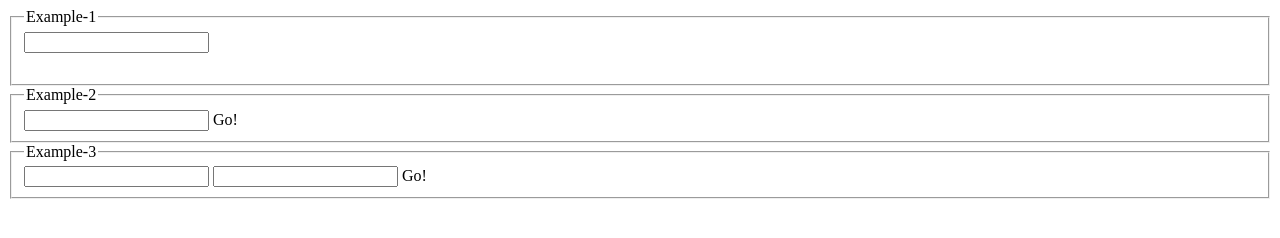
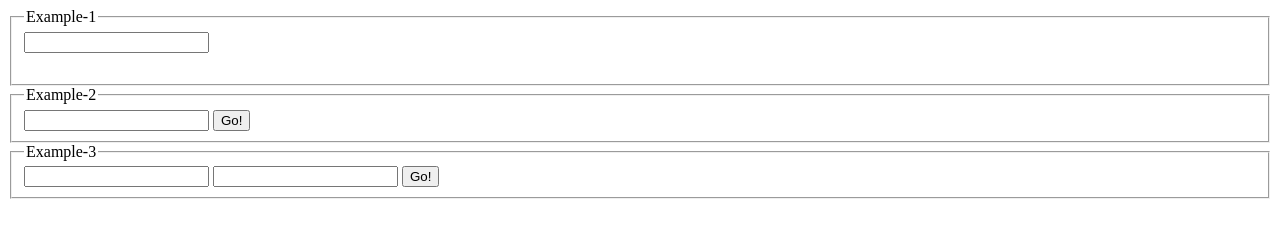
Before and after one commit to Erjankydyrov/homework-javascript-inputs, a plain HTML site: page index.html in a window 1280 px wide. Drawn offline with Linux system fonts and the light colour scheme.

Commit message:
added buttons

```diff
--- a/index.html
+++ b/index.html
@@ -17,14 +17,14 @@
         <fieldset>
             <legend>Example-2</legend>
             <input type="text" name="" id="">
-            <label for="">Go!</label>
+            <label for=""><button>Go!</button></label>
         </fieldset>
 
         <fieldset>
             <legend>Example-3</legend>
             <input type="text" name="" id="">
             <input type="text" name="" id="">
-            <label for="">Go!</label>
+            <label for=""><button>Go!</button></label>
         </fieldset>
     </form>
 
```
